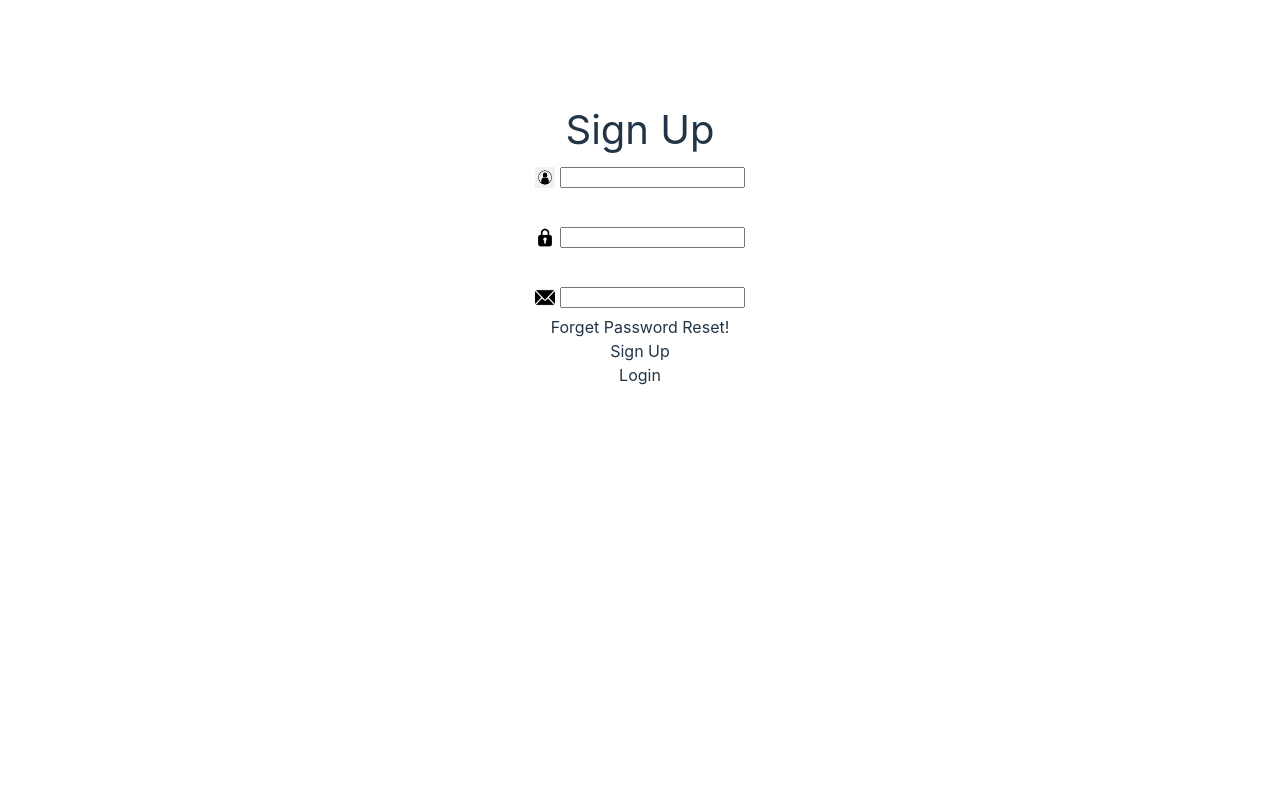
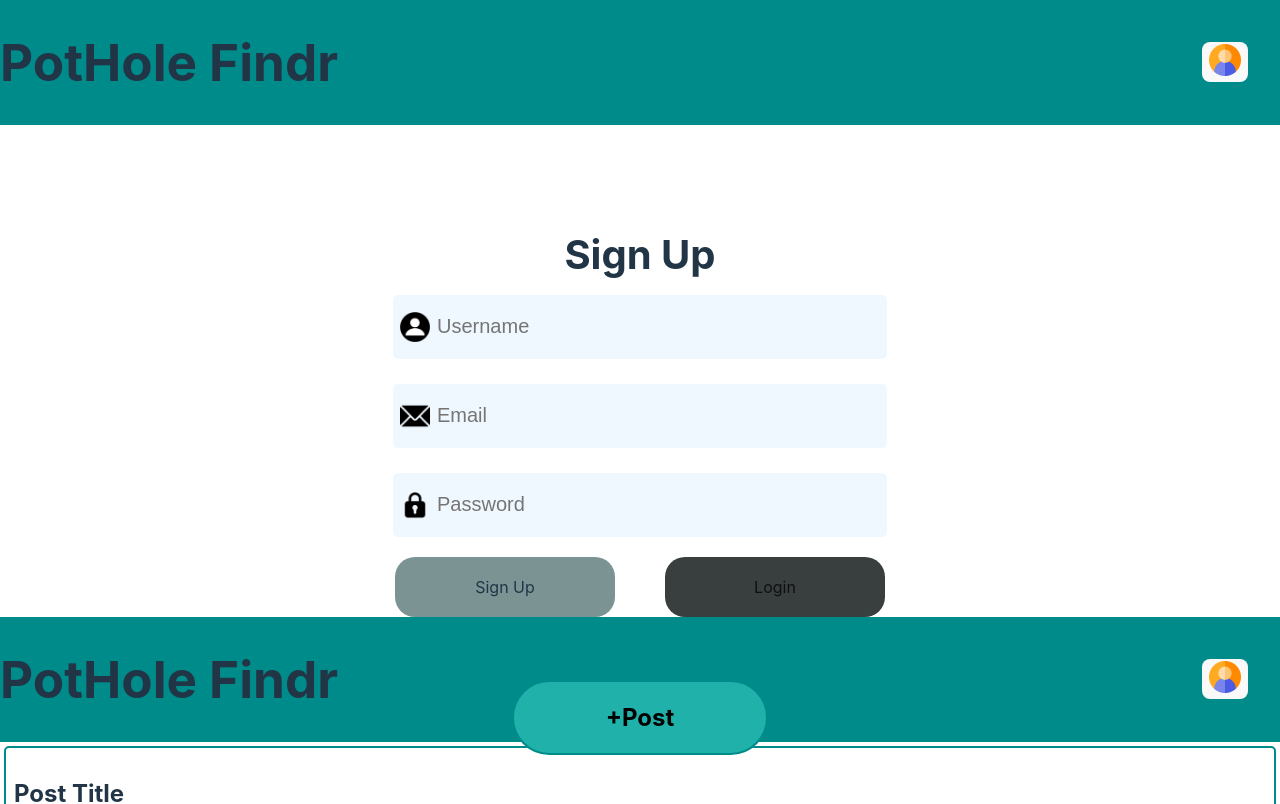
Before and after one commit to SlowMiata/owlhacksFA23_UI, a React (Vite) app: page /Feed in a window 1280 px wide. Shown: the top 804 px of the page. Built offline with nearby package versions, Linux system fonts and the light colour scheme.

Commit message:
Finished up working on Login Page

```diff
--- a/src/App.css
+++ b/src/App.css
@@ -142,6 +142,8 @@
 
 .header{
   font-size: 40px;
+  font-weight: bold;
+  margin-bottom: 10px;
 }
 
 .LoginHeader .inputs{
@@ -154,24 +156,62 @@
 
 .LoginHeader .inputs .input{
   display: flex;
-  justify-content: center;
   gap: 5px;
   padding: 7px;
+  align-items: center;
+  margin: auto;
+  width: 480px;
+  height:50px;
+  background-color: aliceblue;
+  border-radius: 5px;
 
 
 }
 
 
+.LoginHeader .inputs img{
+  width:30px;
+  margin: 0, 30px;
+}
 
-.LoginHeader .inputs img{
-  width:20px;
+.input input{
+  height: 30px;
+  width: 400px;
+  background: transparent;
+  border-style: none;
+  color: rgb(40, 44, 47);
+  font-size: 20px;
+  outline: none;
+
 }
 .forgot-password{
-  text-align: center;
+margin-left: 350px;
+padding-top: 10px;
+color: rgb(157, 157, 201);
+cursor: pointer;
 }
+
+
 .submit-container{
   display: flex;
-  flex-direction: column;
+  gap:50px;
   align-items: center;
   justify-content: center;
 }
+
+.submit{
+  display: flex;
+  justify-content: center;
+  align-items: center;
+  width: 220px;
+  height: 60px;
+  background-color: rgb(123, 147, 147);
+  border-radius: 20px;
+  margin-top: 20px;
+  cursor: pointer;
+}
+
+.gray{
+  background-color: rgb(57, 63, 63);
+  color: rgb(15, 16, 16);
+}
--- a/src/App.jsx
+++ b/src/App.jsx
@@ -19,8 +19,6 @@ function App() {
 
     <div className = "accountContainer">
 
-      <AppHeader/>
-      <AccountHeader/>
 
         <AppHeader/>
         <AccountHeader/>
--- a/src/Login.jsx
+++ b/src/Login.jsx
@@ -2,11 +2,14 @@ import { useState } from 'react'
 import './App.css'
 import './index.css'
 import { Login_SignUp } from './components/LoginComponents/Login_Signup';
+import AppHeader from './components/AppHeader';
 
 
 function Login(){
+
+
     return(<>
-
+        <AppHeader/>
         <Login_SignUp/>
 
 
--- a/src/components/CreatePostModal.jsx
+++ b/src/components/CreatePostModal.jsx
@@ -1,5 +1,5 @@
 import React from 'react'
-import RemoveModal from './RemoveModal';
+//import RemoveModal from './RemoveModal';
 import { useState } from 'react'
 
 
--- a/src/components/LoginComponents/Login_Signup.jsx
+++ b/src/components/LoginComponents/Login_Signup.jsx
@@ -1,36 +1,40 @@
 import React from 'react'
+import { useState } from 'react'
 import '../../App.css'
 import '../../index.css'
-import Profile from '../../assets/Profile.jpeg'
+import Profile from '../../assets/Profile.png'
 import Password from '../../assets/Password.png'
 import Email from '../../assets/Email.png'
 
 
 export const Login_SignUp = () => {
+    const [action,setAction] = useState("Sign Up");
+
 return (
 
     <div className='LoginHeader'>
         <div className='header'>
-            <div className='text'>Sign Up  </div>
+            <div className='text'>{action} </div>
         </div>
         <div className='inputs'>
+            {action ==="Login"? <div>  </div>:<div className='input'>
+                <img src={Profile} alt="" />
+                <input type="text" placeholder='Username' />
+            </div> }
             <div className='input'>
-                <img src={Profile} alt="" />
-                <input type="text" />
+                <img src={Email} alt="" />
+                <input type="email" placeholder='Email' />
             </div>
             <div className='input'>
                 <img src={Password} alt="" />
-                <input type="email" />
-            </div>
-            <div className='input'>
-                <img src={Email} alt="" />
-                <input type="password" />
+                <input type="password" placeholder='Password'/>
             </div>
         </div>
-        <div className="forgot-password">Forget Password <span>Reset!</span></div>
+        {action === "Sign Up"? <div></div> :<div className="forgot-password">Forget Password?</div>}
+
         <div className='submit-container'>
-            <div className='Submit'>Sign Up</div>
-            <div className='Submit'>Login</div>
+            <div className = {action ==="Login"? "submit gray": "submit"} onClick={() => {setAction("Sign Up")}}>Sign Up</div>
+            <div className={action === "Sign Up"? "submit gray": "submit"}onClick={() => {setAction("Login")}} >Login</div>
         </div>
     </div>
 
--- a/src/main.jsx
+++ b/src/main.jsx
@@ -8,5 +8,7 @@ import Login from './Login.jsx'
 ReactDOM.createRoot(document.getElementById('root')).render(
   <React.StrictMode>
     <Login/>
+    <Feed/>
+    <App/>
   </React.StrictMode>,
 )
```
Also changed, not shown: src/assets/profile.png.
